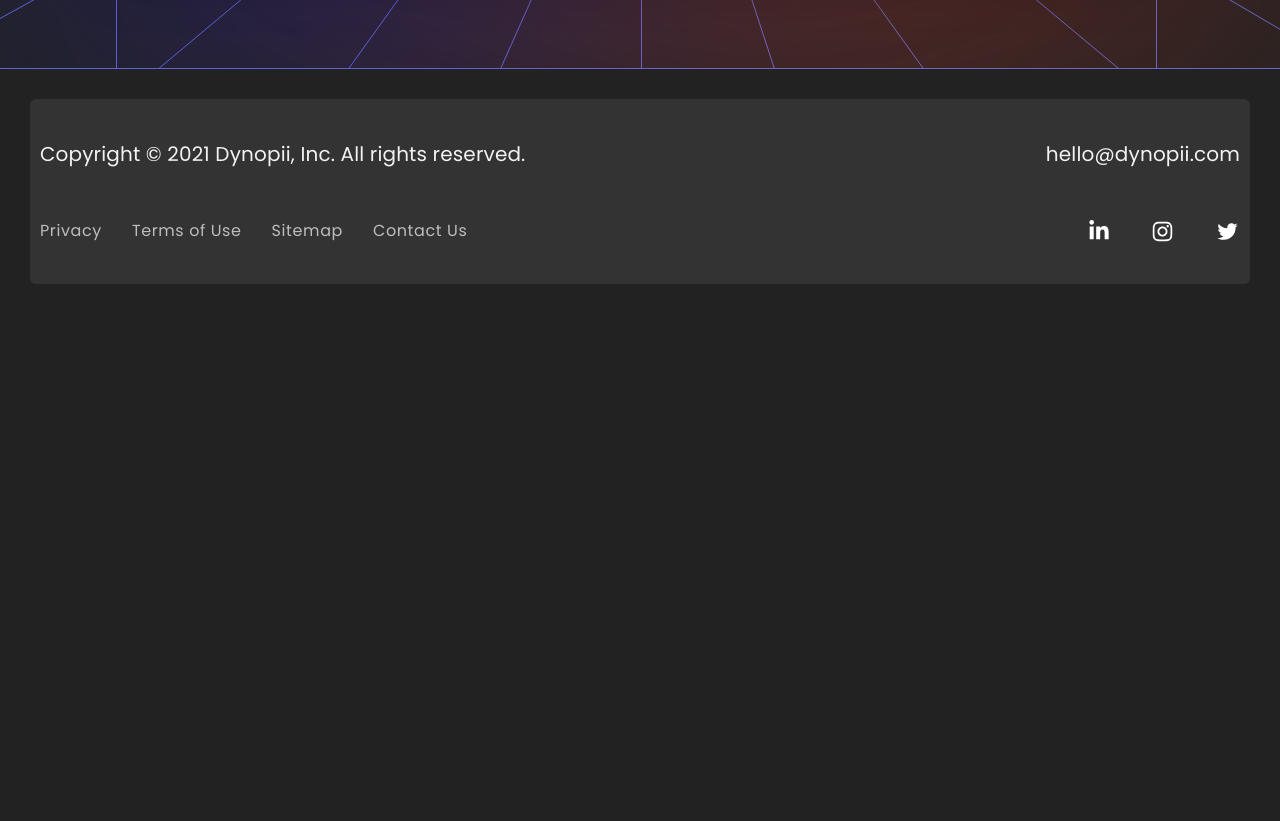
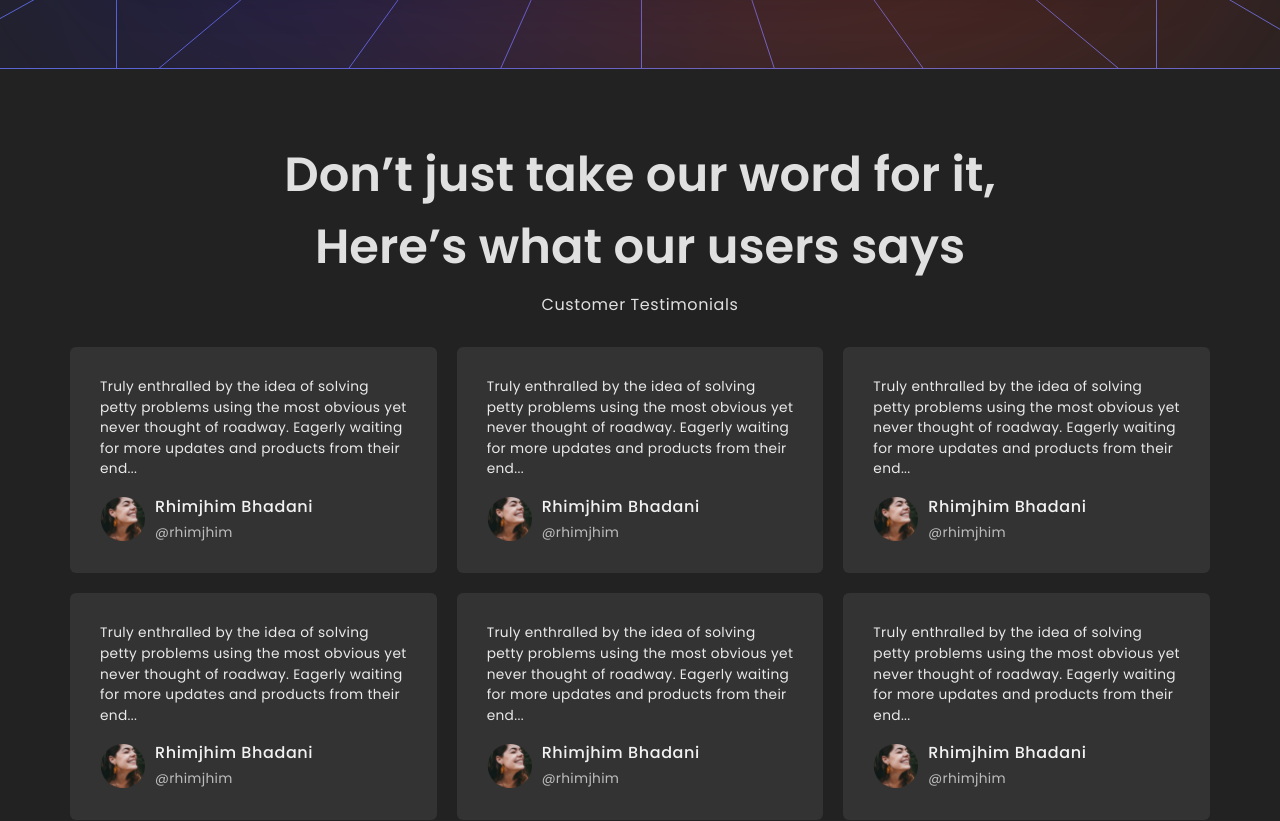
Before and after one commit to dynopii/dynopii.github.io, a Next.js app: page / in a window 1280 px wide. Shown: the part 1340-2161 px from the top of the page. Before the commit the page ends 1654 px from the top, so only its background shows below. Built offline with nearby package versions, Linux system fonts and the light colour scheme.

Commit message:
Added Testimonial Section

```diff
--- /dev/null
+++ b/components/screens/landing/Newsletter.tsx
@@ -0,0 +1,13 @@
+import React from 'react';
+
+interface Props {
+
+}
+
+export const Newsletter: React.FC<Props> = () => {
+  return (
+    <section className='mx-30'>
+      <div></div>
+    </section>
+  );
+};
--- /dev/null
+++ b/components/screens/landing/TestimonialCard.tsx
@@ -0,0 +1,22 @@
+import React from 'react';
+import Image from 'next/image';
+interface Props {
+
+}
+
+export const TestimonialCard: React.FC<Props> = () => {
+  return (
+    <div className='p-30 bg-gray-333 rounded-default'>
+      <p className='text-body-sm font-normal tracking-wide text-eaeaea'>Truly enthralled by the idea of solving petty problems using the most obvious yet never thought of roadway. Eagerly waiting for more updates and products from their end...</p>
+      <div className='flex items-center justify-start mt-15'>
+        <div className=' mr-10'>
+          <img width={45} height={45} src='/images/testimonial-profile-pic-demo.png' alt='User' />
+        </div>
+        <div>
+          <p className='text-body-lg font-medium text-gray-f2f mb-1'>Rhimjhim Bhadani</p>
+          <p className='text-body-sm font-normal text-gray-bdb'>@rhimjhim</p>
+        </div>
+      </div>
+    </div>
+  );
+};
--- /dev/null
+++ b/components/screens/landing/Testimonials.tsx
@@ -0,0 +1,22 @@
+import React from 'react';
+import { TestimonialCard } from './TestimonialCard';
+
+interface Props {
+
+}
+
+export const Testimonials: React.FC<Props> = () => {
+  return (
+    <section className='min-h-screen mx-auto p-30' style={{ maxWidth: '1200px' }}>
+      <h3 className="text-h3 md:text-h5 font-semibold text-gray-e0e text-center mt-40">
+        Don’t just take our word for it,<br /> Here’s what our users says
+      </h3>
+      <p className='text-body-lg font-normal text-gray-e0e mt-10 text-center'>Customer Testimonials</p>
+      <div className='mt-30 grid-testimonials-container'>
+        {Array.from(Array(6).keys()).map((loader, i) => (
+          <TestimonialCard key={i} />
+        ))}
+      </div>
+    </section>
+  );
+};
--- a/pages/index.tsx
+++ b/pages/index.tsx
@@ -3,6 +3,7 @@ import Head from 'next/head';
 import { Header } from '../components/Header';
 import { Main } from '../components/Main';
 import { Footer } from '../components/layout/Footer';
+import { Testimonials } from '../components/screens/landing/Testimonials';
 const Home: NextPage = () => {
 	return (
 		<div className="main_layout">
@@ -11,6 +12,7 @@ const Home: NextPage = () => {
 			</Head>
 			<Header />
 			<Main />
+			<Testimonials />
 			<Footer />
 		</div>
 	);
--- a/styles/globals.scss
+++ b/styles/globals.scss
@@ -13,3 +13,9 @@ body {
 	-webkit-tap-highlight-color: transparent;
 	font-family: 'Poppins', sans-serif;
 }
+
+.grid-testimonials-container {
+	display: grid;
+	grid-gap: 20px;
+	grid-template-columns: repeat(auto-fit, minmax(20rem, 1fr));
+}
--- a/tailwind.config.js
+++ b/tailwind.config.js
@@ -50,9 +50,13 @@ module.exports = {
 		extend: {
 			margin: {
 				10: '10px',
+				15: '15px',
 				20: '20px',
+				25: '25px',
 				30: '30px',
+				35: '35px',
 				40: '40px',
+				45: '45px',
 				50: '50px',
 				60: '60px',
 				70: '70px',
@@ -61,9 +65,13 @@ module.exports = {
 			},
 			padding: {
 				10: '10px',
+				15: '15px',
 				20: '20px',
+				25: '25px',
 				30: '30px',
+				35: '35px',
 				40: '40px',
+				45: '45px',
 				50: '50px',
 				60: '60px',
 				70: '70px',
@@ -74,7 +82,7 @@ module.exports = {
 				// [font-size, line-height]
 				subtitle: ['0.857rem', { letterSpacing: '0.1px' }], // 14px
 				button: ['0.857rem', { letterSpacing: '0.75px' }], // 14px
-				'body-sm': ['0.857rem', { letterSpacing: '0.5%' }], // 14px 20px
+				'body-sm': ['0.857rem', { letterSpacing: '0.3px' }], // 14px 20px
 				'body-lg': ['1rem', { letterSpacing: '0.6px' }], // 16px 24px
 				h6: ['1.25rem', { letterSpacing: '0.15px' }], // 20px 28px
 				h5: ['1.5rem', ''], // 24px
@@ -83,6 +91,16 @@ module.exports = {
 				h2: ['3.75rem', ''], // 60px
 				h1: ['6rem', { letterSpacing: '-1.5px' }], // 96px
 			},
+		},
+		letterSpacing: {
+			tightest: '-.075em',
+			tighter: '-.05em',
+			tight: '-.025em',
+			normal: '0',
+			wide: '.025em',
+			wider: '.05em',
+			widest: '.1em',
+			widest: '.25em',
 		},
 		borderRadius: {
 			...defaultTheme.borderRadius,
```
Also changed, not shown: public/images/testimonial-profile-pic-demo.png (added).
